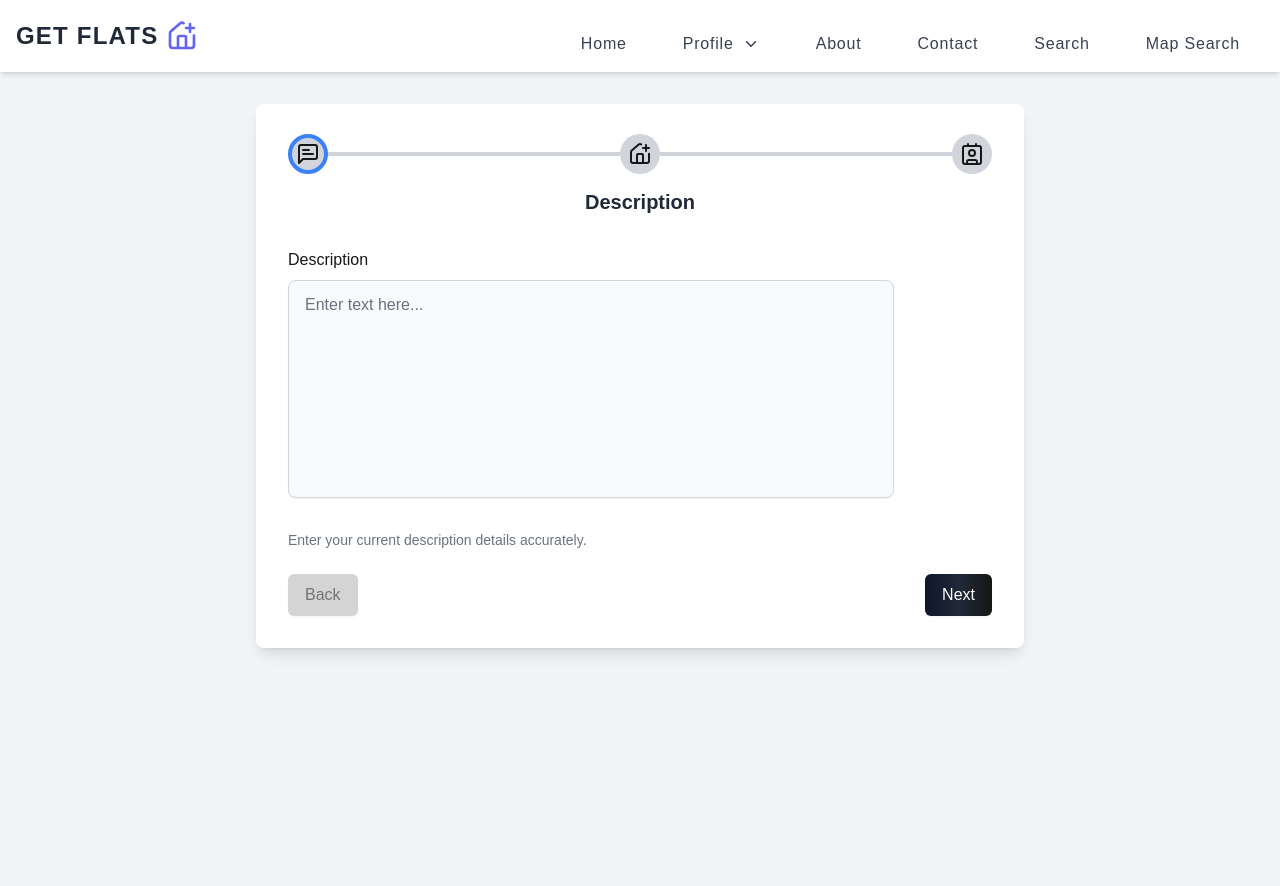
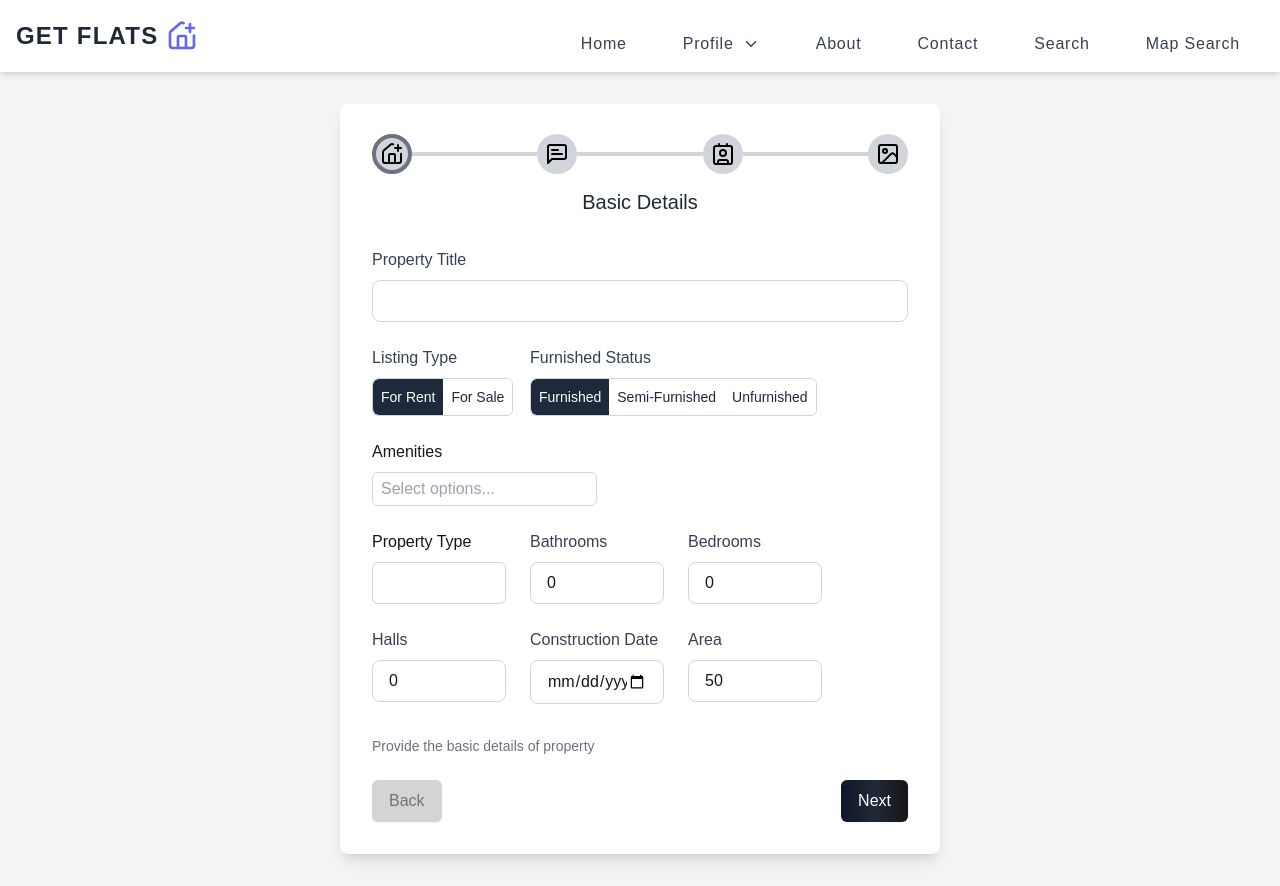
Before and after one commit to Aditya-Mishra799/Get-Flats-Updated, a Next.js app: page /add-listing in a window 1280 px wide. Before the commit the page ends 800 px from the top, so only its background shows below. Built offline with nearby package versions, Linux system fonts and the light colour scheme.

Commit message:
modified form

```diff
--- a/app/add-listing/AddListingForm.jsx
+++ b/app/add-listing/AddListingForm.jsx
@@ -13,7 +13,7 @@ import {
 } from "@/data/ListingOptions";
 import SearchableSelect from "@/components/SearchableSelect";
 import SearchableMultiSelect from "@/components/SearchableMultiSelect";
-import { Contact, HousePlus, MessageSquareText } from "lucide-react";
+import { Contact, HousePlus, Image, MessageSquareText } from "lucide-react";
 import TextArea from "@/components/TextArea";
 import ImageUploader from "@/components/ImageUploader";
 
@@ -24,6 +24,7 @@ const pages = {
       label: "Property Title",
       type: "text",
       component: Input,
+      fullWidth : true,
     },
     {
       name: "listing_type",
@@ -40,19 +41,22 @@ const pages = {
       component: SegmentedSingleSelect,
     },
     {
+      name: "amenities",
+      label: "Amenities",
+      defaultValue: [],
+      options: amenitiesOptions,
+      component: SearchableMultiSelect,
+      fullWidth : true,
+      className : "max-w-[500px]",
+    },
+    {
       name: "property_type",
       label: "Property Type",
       defaultValue: "",
       options: propertyOptions,
       component: SearchableSelect,
     },
-    {
-      name: "amenities",
-      label: "Amenities",
-      defaultValue: [],
-      options: amenitiesOptions,
-      component: SearchableMultiSelect,
-    },
+
     {
       name: "bathrooms",
       label: "Bathrooms",
@@ -95,8 +99,11 @@ const pages = {
       label: "Description",
       type: "text",
       component: TextArea,
+      className: "max-w-[400px]",
       cols : 60,
       rows : 8,
+      defaultValue : "",
+      fullWidth : true,
     },
   ],
   pricingAndContacts: [
@@ -114,10 +121,26 @@ const pages = {
       defaultValue: "0",
     },
   ],
+  images : [{
+    name: "property_images",
+    label: "Add Images",
+    component: ImageUploader,
+    className: "max-w-[400px]",
+    defaultValue : [],
+    fullWidth : true,
+}],
 };
 
 const AddListingForm = () => {
   const stepsData = [
+    {
+      id: 1,
+      title: "Basic Details",
+      icon: <HousePlus />,
+      schema: stepSchemas.basicDetails,
+      page: <Step fields={pages["basicDetails"]} />,
+      note: "Provide the basic details of property",
+    },
     {
       id: 2,
       title: "Description",
@@ -127,20 +150,19 @@ const AddListingForm = () => {
       note: "Enter your current description details accurately.",
     },
     {
-      id: 1,
-      title: "Personal Info",
-      icon: <HousePlus />,
-      schema: stepSchemas.basicDetails,
-      page: <Step fields={pages["basicDetails"]} />,
-      note: "Provide the basic details of property",
-    },
-
-    {
       id: 3,
       title: "Pricing and Contacts",
       icon: <Contact />,
       schema: stepSchemas.pricingAndContacts,
       page: <Step fields={pages["pricingAndContacts"]} />,
+      note: "Review your information before submitting.",
+    },
+    {
+      id: 4,
+      title: "Propert Images",
+      icon: <Image />,
+      schema: {},
+      page: <Step fields={pages["images"]} />,
       note: "Review your information before submitting.",
     },
   ];
--- a/components/ImageUploader.jsx
+++ b/components/ImageUploader.jsx
@@ -76,7 +76,7 @@ const ImageUploader = ({
   };
 
   return (
-    <div className="w-full">
+    <div className="w-full space-y-2">
       {label && (
         <label htmlFor={name} className="font-medium text-slate-700">
           {label}
@@ -85,7 +85,7 @@ const ImageUploader = ({
       <div
         className={`flex flex-col justify-center items-center cursor-pointer border-2 border-dashed px-12 py-8 rounded-md transition-all duration-200
           ${dragging ? "bg-slate-100 border-slate-800" : "bg-white border-slate-600"}
-          ${error || fileErrors.length ? "border-red-500" : ""}`}
+          ${error || fileErrors.length ? "border-red-500" : ""} ${className}`}
         onClick={handleClick}
         onDragOver={(e) => e.preventDefault()}
         onDrop={handleDrop}
@@ -108,19 +108,12 @@ const ImageUploader = ({
           file types.
         </p>
       </div>
-      {/* {fileErrors.length > 0 && (
-        <ul className="mt-2 text-sm text-red-500">
-          {fileErrors.map((err, idx) => (
-            <li key={idx}>{err}</li>
-          ))}
-        </ul>
-      )} */}
       {value.length > 0 && (
-        <div className="mt-4 flex flex-wrap gap-2">
+        <div className="mt-4 flex flex-col flex-wrap gap-2">
           {value.map((file, idx) => (
             <div
               key={idx}
-              className="flex items-center gap-2 border border-gray-300 rounded-md p-2 text-sm"
+              className="flex items-center justify-between gap-2 border border-gray-300 rounded-md p-2 text-sm"
             >
               <span className="truncate max-w-xs">{file.name}</span>
               <button
--- a/components/SearchableMultiSelect.jsx
+++ b/components/SearchableMultiSelect.jsx
@@ -1,4 +1,4 @@
-"use client"
+"use client";
 import React, { useMemo, useRef, useEffect, useState } from "react";
 import { escapeRegExp } from "@/utils/basicUtils";
 
@@ -11,7 +11,8 @@ const SearchableMultiSelect = ({
   onBlur,
   placeholder = "Select options...",
   error,
-  ref : inputRef,
+  ref: inputRef,
+  className,
   ...props
 }) => {
   const [inputValue, setInputValue] = useState(""); // Search input value
@@ -19,11 +20,13 @@ const SearchableMultiSelect = ({
   const [highlightedIndex, setHighlightedIndex] = useState(-1); // For keyboard navigation
 
   const dropdownRef = useRef(null);
-  const selectRef = useRef(null)
+  const selectRef = useRef(null);
 
   // Filter available options based on search input
   const filteredOptions = useMemo(() => {
-    const availableOptions = options.filter((option) => !value.includes(option));
+    const availableOptions = options.filter(
+      (option) => !value.includes(option)
+    );
 
     if (inputValue.trim()) {
       const regex = new RegExp(`^${escapeRegExp(inputValue.trim())}`, "i");
@@ -78,6 +81,7 @@ const SearchableMultiSelect = ({
     const handleClickOutside = (e) => {
       if (selectRef.current && !selectRef.current.contains(e.target)) {
         setIsDropdownOpen(false);
+        onBlur()
       }
     };
 
@@ -88,15 +92,20 @@ const SearchableMultiSelect = ({
   }, []);
 
   return (
-    <div className="flex flex-col gap-2 w-full">
-      {label && <label htmlFor={name} className="font-medium">{label}</label>}
-      <div className="relative" ref = {selectRef}>
+    <div className="flex flex-col gap-2 w-fit">
+      {label && (
+        <label htmlFor={name} className="font-medium">
+          {label}
+        </label>
+      )}
+      <div className="relative" ref={selectRef}>
         {/* Input Field */}
         <div
           className={`flex flex-wrap items-center gap-2 px-2 py-1 border rounded-md focus-within:ring-2 ${
-            error ? "border-red-500 ring-red-300" : "border-gray-300 focus-within:ring-slate-500"
-          }`}
-
+            error
+              ? "border-red-500 ring-red-300"
+              : "border-gray-300 focus-within:ring-slate-500"
+          } ${className}`}
         >
           {value.map((item) => (
             <div
--- a/components/SearchableSelect.jsx
+++ b/components/SearchableSelect.jsx
@@ -36,6 +36,7 @@ const SearchableSelect = ({
     setSearchText(""); // Clear search text
     setIsDropdownOpen(false); // Close dropdown
     setHighlightedIndex(-1); // Reset highlighted index
+    onBlur()
   };
 
   // Scroll to the highlighted option when navigating with Arrow keys
@@ -77,10 +78,12 @@ const SearchableSelect = ({
       if (value || highlightedIndex >= 0) {
         setSearchText(""); // Clear search text if a valid selection was made
         setIsDropdownOpen(false); // Close dropdown
+        onBlur()
       }
     } else if (e.key === "Escape") {
       // Close the dropdown
       setIsDropdownOpen(false);
+      onBlur()
     }
   };
 
@@ -91,6 +94,7 @@ const SearchableSelect = ({
       if (selectRef.current && !selectRef.current.contains(e.target)) {
         setIsDropdownOpen(false);
         setSearchText("")
+        onBlur()
       }
     };
     document.addEventListener("mousedown", closeDropDown);
@@ -101,7 +105,7 @@ const SearchableSelect = ({
 
   return (
     <div
-      className="flex flex-col gap-2 w-max"
+      className="flex flex-col gap-2 w-full"
       onDoubleClick={() => {
         if (value) {
           onChange("");
--- a/components/form/ProgressBar.jsx
+++ b/components/form/ProgressBar.jsx
@@ -38,7 +38,6 @@ const ProgressBar = ({ steps, currentStep, completedSteps }) => {
     window.addEventListener("resize", resizeProgressBar);
     return () => window.removeEventListener("resize", resizeProgressBar); // Cleanup on unmount
   }, [currentStep, steps.length, completedSteps]);
-
   return (
     <div className="relative w-full mt-4">
       {/* Progress bar */}
@@ -48,7 +47,7 @@ const ProgressBar = ({ steps, currentStep, completedSteps }) => {
       >
         {/* Progress fill */}
         <div
-          className="absolute h-1 bg-green-400"
+          className="absolute h-1 bg-slate-600"
           style={{ width: `${progressFillLen}px` }} // Dynamically set progress fill width
         />
       </div>
@@ -62,16 +61,14 @@ const ProgressBar = ({ steps, currentStep, completedSteps }) => {
             ref={setPointsRef} // Set the ref for each step
           >
             {/* Step Circle */}
+
             <div
               className={`flex items-center justify-center w-10 h-10 rounded-full
-                ${completedSteps.includes(index) ? "bg-green-500" : "bg-gray-300"}
-                ${index === currentStep ? "border-4 border-blue-500" : ""}`}
+                ${completedSteps.includes(index) ? "bg-slate-600" : "bg-gray-300"}
+                ${index === currentStep ? "border-4 border-gray-500" : ""} ${completedSteps.includes(index) ? "text-white" : "text-black"}`}
             >
-              {completedSteps.includes(index) ? (
-                <span className="text-white">✔</span>
-              ) : (
-                step.icon
-              )}
+                {step.icon}
+
             </div>
           </div>
         ))}
--- a/components/form/Step.jsx
+++ b/components/form/Step.jsx
@@ -1,20 +1,23 @@
-"use client"
+"use client";
 import React from "react";
-import { useFormContext, Controller } from "react-hook-form";
 import ControlFormField from "./ControlFormField";
-import Input from "../Input";
-import SearchableSelect from "../SearchableSelect";
-import SearchableMultiSelect from "../SearchableMultiSelect";
-import SegmentedSingleSelect from "../SegmentedSingleSelect";
 
 const Step = ({ fields }) => {
-  const { control } = useFormContext();
-
   return (
-    <div className="flex flex-wrap gap-4 lg:gap-8 justify-left">
-      {fields.map((field) => (
-        <ControlFormField key={field.name} {...field} />
-      ))}
+    <div className="w-full max-w-6xl mx-auto flex flex-wrap gap-4 lg:gap-6">
+      {fields.map((field) => {
+        const {fullWidth, ...fieldProps} = field
+        return (
+        <div
+          key={field.name}
+          className={`${
+            fullWidth ? "w-full"
+              : "w-full sm:w-1/2 lg:w-1/3 xl:w-1/4"
+          } flex-shrink-0`}
+        >
+          <ControlFormField {...fieldProps} />
+        </div>
+      )})}
     </div>
   );
 };
--- a/components/form/StepperForm.jsx
+++ b/components/form/StepperForm.jsx
@@ -44,7 +44,7 @@ const StepperForm = ({ stepsData = [] }) => {
     <FormProvider {...methods}>
       <form
         onSubmit={methods.handleSubmit(handleFormSubmit)}
-        className="max-w-3xl mx-auto p-4  lg:p-8 bg-white shadow-lg rounded-lg lg-w-[500px]"
+        className="max-w-3xl mx-auto p-4  lg:p-8 bg-white shadow-lg  rounded-lg md:max-w-[500px] lg:max-w-[600px] pt-8"
       >
         {/* Progress Bar */}
         <ProgressBar
@@ -54,12 +54,12 @@ const StepperForm = ({ stepsData = [] }) => {
         />
 
         {/* Step Title */}
-        <h2 className="text-xl font-semibold text-gray-800 text-center mt-8">
+        <h2 className="text-xl font-base text-gray-800 text-center mt-8">
           {stepsData[currentStep].title}
         </h2>
 
         {/* Step Content */}
-        <div className="my-8 flex flex-wrap gap-2">{stepsData[currentStep].page}</div>
+        <div className="my-8 flex flex-wrap gap-2 justify-stretch  items-center w-fit mx-auto h-full">{stepsData[currentStep].page}</div>
 
         {/* Notes */}
         <p className="text-sm text-gray-500">{stepsData[currentStep].note}</p>
```
